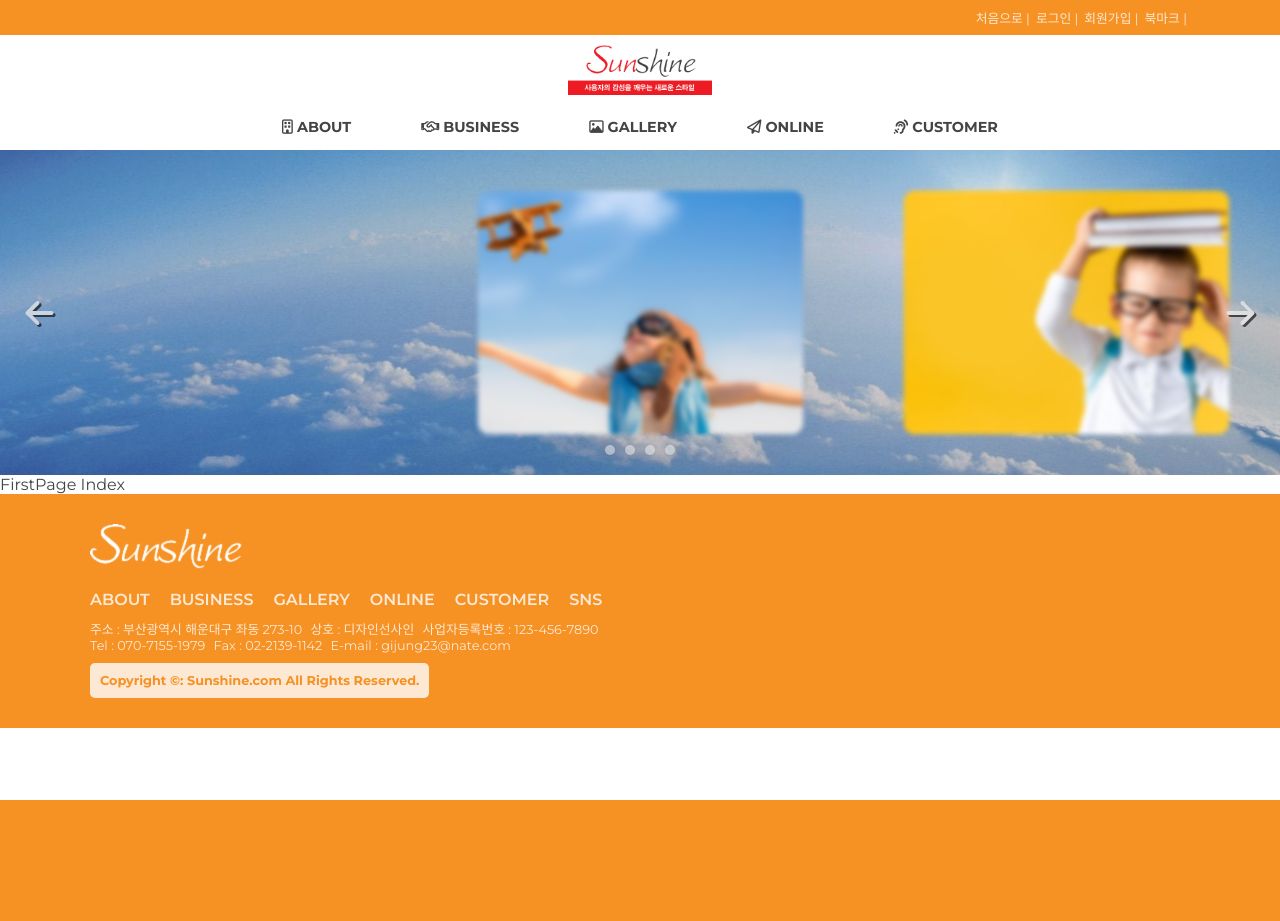
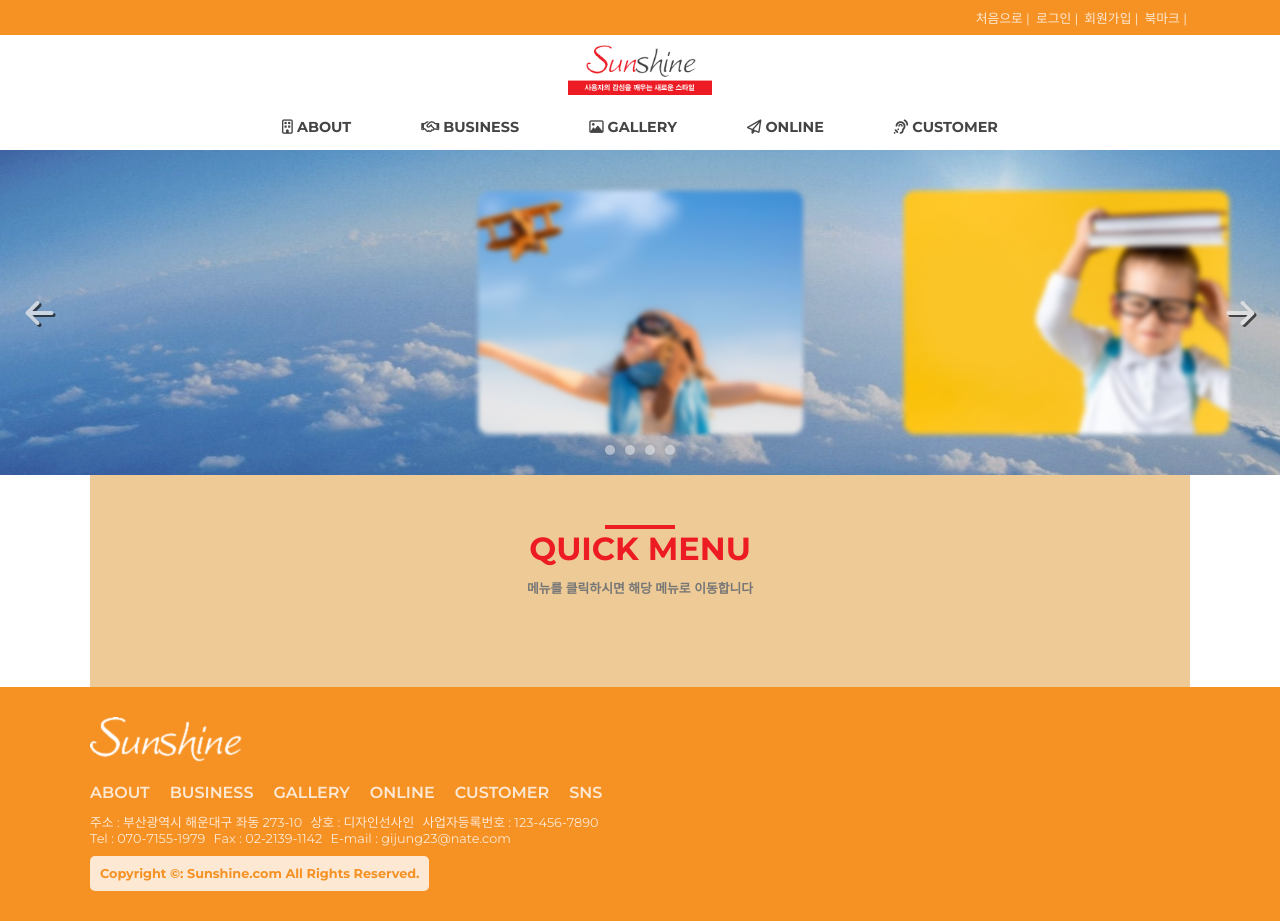
Before and after one commit to Choi-Mele/sushine-kid, a PHP site: page / in a window 1280 px wide. Before the commit the page ends 800 px from the top, so only its background shows below. Run offline with PHP 8.4, Linux system fonts and the light colour scheme; some libraries are stand-ins or nearby versions.

Commit message:
20221205 lunch

```diff
--- a/css/home.css
+++ b/css/home.css
@@ -0,0 +1,53 @@
+.home-section{
+  padding: 50px 0;
+}
+
+
+.main-title{
+  margin-bottom: 40px;
+  text-align: center;
+}
+
+.main-title h2{
+  margin-bottom: 10px;
+  text-transform: uppercase;
+  font-size: 2em;
+  font-weight: 700;
+  color: var(--main-color);
+}
+
+.main-title::before{
+  content: '';
+  display: block;
+  margin: 0 auto;
+  width: 70px;
+  height: 4px;
+  background: var(--main-color);
+}
+
+.main-title p{
+  font-size: 0.8em;
+  font-weight: 600;
+  color: #777;
+}
+
+/* -------------------------------------section1 */
+
+.home-section1{
+  width: 95%;
+  max-width: 1100px;
+  margin: 0 auto;
+  background: rgb(238, 203, 150);
+}
+
+
+
+@media screen and (min-width:1000px){
+
+}
+@media screen and (min-width:500px) and (max-width:1000px){
+
+}
+@media screen and (max-width:500px){
+
+}
--- a/index.php
+++ b/index.php
@@ -42,7 +42,13 @@
     </script>
 
   <main>
-    FirstPage Index
+    <section class="home-section home-section1">
+      <div class="main-title">
+        <h2>quick menu</h2>
+        <p>메뉴를 클릭하시면 해당 메뉴로 이동합니다</p>
+      </div>
+
+    </section>
   </main>
 
 
--- a/js/store.js
+++ b/js/store.js
@@ -263,3 +263,30 @@ window.videoArr = [
   'RtWHq3lulGs',
   'oftTZGXsRQw',
 ]
+
+window.quickMenuArr = [
+  {
+    url : './biz_intro.php',
+    title : 'BUSINESS INFO',
+    desc : '회사만의 세분화된 사업영역을 바탕으로 최고의 비지니스를 제안합니다',
+    path : './img/gallery/1.jpg',
+  },
+  {
+    url : './contact.php',
+    title : 'ONLINE INFO',
+    desc : '온라인 무료상담 및 견적받기로 빠르고 효율적인 상담을 받으세요.',
+    path : './img/gallery/2.jpg',
+  },
+  {
+    url : './biz_area.php',
+    title : 'PRODUCT INFO',
+    desc : '최고의 기술력과 최상의 품질, 착한 가격으로 보답하여 드리겠습니다.',
+    path : './img/gallery/6.jpg',
+  },
+  {
+    url : './location.php',
+    title : 'LOCATION INFO',
+    desc : '당사로 찾아오시는 길을 상세하게 안내해 드리겠습니다.',
+    path : './img/gallery/8.jpg',
+  },
+]
```
